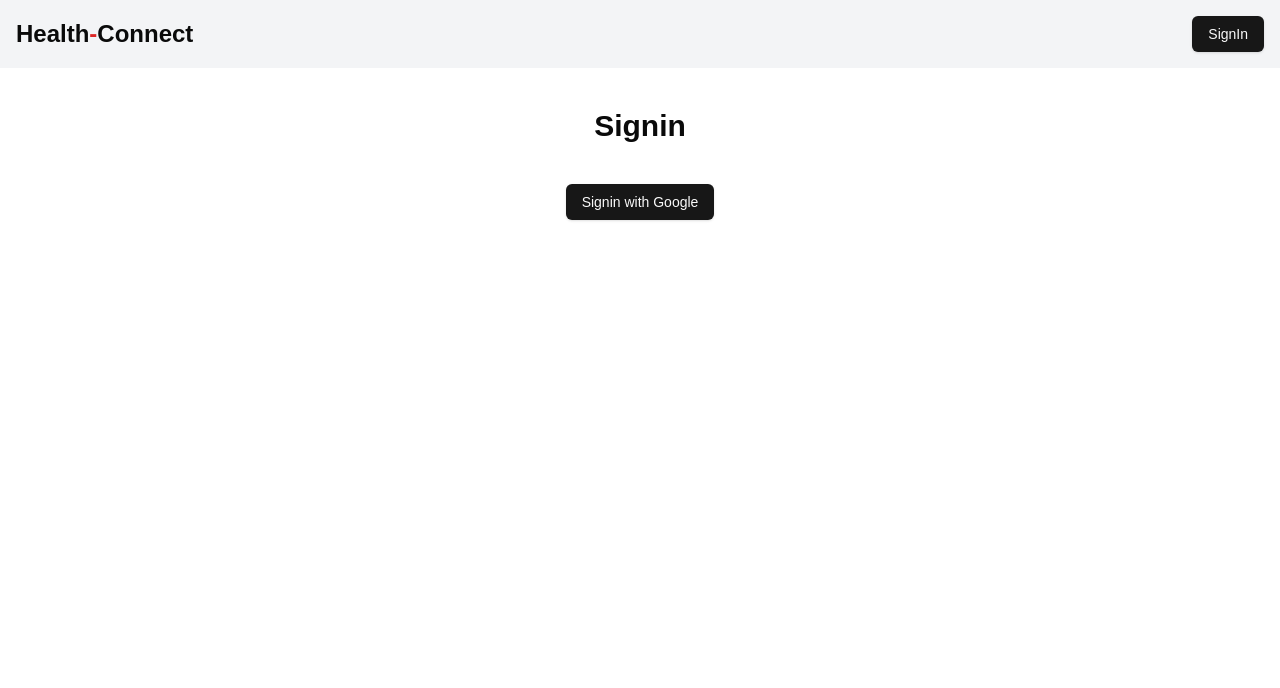
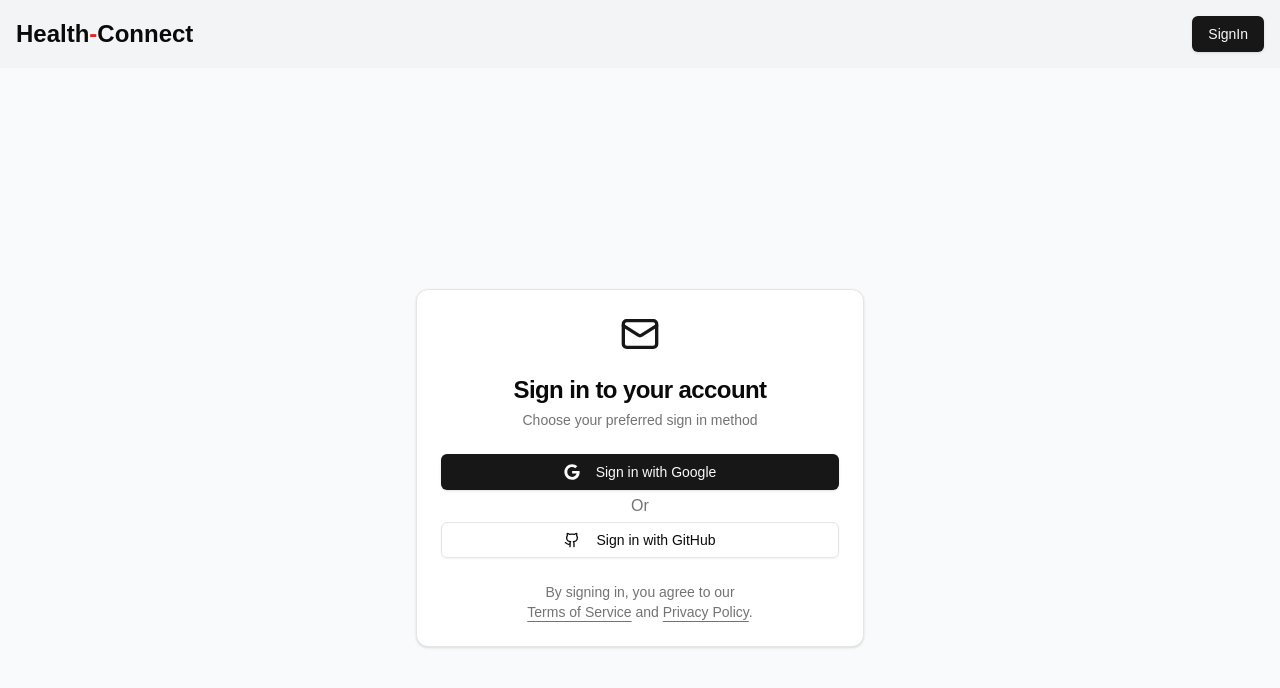
Before and after one commit to Muhammadanasraza/Dr.Appointment_System, a Next.js app: page /signin in a window 1280 px wide. Shown: the top 688 px of the page. Built offline with nearby package versions, Linux system fonts and the light colour scheme; no server answers.

Commit message:
add signout

```diff
--- a/src/app/signin/page.js
+++ b/src/app/signin/page.js
@@ -1,28 +1,106 @@
-import { Button } from "@/components/ui/button";
-import { auth, signIn } from "../../../auth";
-import { redirect } from "next/navigation";
+// import { Button } from "@/components/ui/button";
+// import { auth, signIn } from "../../../auth";
+// import { redirect } from "next/navigation";
 
 
 
 
-export default async function Signin() {
+// export default async function Signin() {
 
-    const session = await auth();
-    if(session) redirect("/")
+//     const session = await auth();
+//     if(session) redirect("/")
+
+//     return (
+//         <div className="min-h-screen items-center justify-center mx-auto  text-center">
+//             <h1 className="text-center text-3xl font-semibold justify-center m-10"> Signin </h1>
+//             {/* <Button className="w-80"> Continue With Google</Button> */}
+//             <form
+//                 action={async () => {
+//                     "use server"
+//                     await signIn("google")
+//                 }}
+//             >
+//                 <Button type="submit">Signin with Google</Button>
+//             </form>
+
+//         </div>
+//     )
+// }
+
+import { redirect } from "next/navigation"
+import { auth, signIn } from "../../../auth"
+import { Button } from "@/components/ui/button"
+import { Card, CardHeader, CardTitle, CardDescription, CardContent, CardFooter } from "@/components/ui/card"
+// import { Separator } from "@/components/ui/separator"
+import { Github, Mail } from 'lucide-react'
+
+export default async function Signin({ callbackUrl = "/" }) {
+  const session = await auth()
+  if (session) redirect(callbackUrl)
 
   return (
-        <div className="min-h-screen items-center justify-center mx-auto  text-center">
-            <h1 className="text-center text-3xl font-semibold justify-center m-10"> Signin </h1>
-            {/* <Button className="w-80"> Continue With Google</Button> */}
+    <div className="min-h-screen flex items-center max-sm:px-2 justify-center bg-gray-50 dark:bg-gray-900">
+      <Card className="w-full max-w-md">
+        <CardHeader className="space-y-1">
+          <div className="flex justify-center mb-4">
+            <Mail className="h-10 w-10 text-primary" />
+          </div>
+          <CardTitle className="text-2xl font-bold text-center">Sign in to your account</CardTitle>
+          <CardDescription className="text-center">
+            Choose your preferred sign in method
+          </CardDescription>
+        </CardHeader>
+        <CardContent className="space-y-4">
           <form
             action={async () => {
               "use server"
-                    await signIn("google")
+              await signIn("google", { callbackUrl })
             }}
           >
-                <Button type="submit">Signin with Google</Button>
+            <Button type="submit" className="w-full">
+              <svg
+                className="mr-2 h-4 w-4"
+                aria-hidden="true"
+                focusable="false"
+                data-prefix="fab"
+                data-icon="google"
+                role="img"
+                xmlns="http://www.w3.org/2000/svg"
+                viewBox="0 0 488 512"
+              >
+                <path
+                  fill="currentColor"
+                  d="M488 261.8C488 403.3 391.1 504 248 504 110.8 504 0 393.2 0 256S110.8 8 248 8c66.8 0 123 24.5 166.3 64.9l-67.5 64.9C258.5 52.6 94.3 116.6 94.3 256c0 86.5 69.1 156.6 153.7 156.6 98.2 0 135-70.4 140.8-106.9H248v-85.3h236.1c2.3 12.7 3.9 24.9 3.9 41.4z"
+                ></path>
+              </svg>
+              Sign in with Google
+            </Button>
           </form>
-
+          <div className="relative">
+            {/* <Separator /> */}
+            <span className="absolute left-1/2 top-1/2 -translate-x-1/2 -translate-y-1/2 bg-background px-2 text-muted-foreground">
+              Or
+            </span>
+          </div>
+          <Button variant="outline" className="w-full">
+            <Github className="mr-2 h-4 w-4" />
+            Sign in with GitHub
+          </Button>
+        </CardContent>
+        <CardFooter>
+          <p className="text-center mx-auto text-sm text-muted-foreground">
+            By signing in, you agree to our{" "} <br/>
+            <a href="#" className="underline py-2    underline-offset-4 hover:text-primary">
+              Terms of Service
+            </a>{" "}
+            and{" "}
+            <a href="#" className="underline underline-offset-4 hover:text-primary">
+              Privacy Policy
+            </a>
+            .
+          </p>
+        </CardFooter>
+      </Card>
     </div>
   )
 }
--- a/src/components/Header.js
+++ b/src/components/Header.js
@@ -21,7 +21,7 @@
     AvatarImage,
 } from "@/components/ui/avatar"
 import Link from "next/link"
-import { auth } from "../../auth"
+import { auth, signOut } from "../../auth"
 import LogoutButton from "./Logout"
 
 
@@ -78,10 +78,18 @@
                                             </Link>
                                         </DropdownMenuGroup>
                                         <DropdownMenuSeparator />
-                                        <DropdownMenuItem >
-                                            Log out
-                                            <DropdownMenuShortcut>⇧⌘</DropdownMenuShortcut>
-                                        </DropdownMenuItem>
+
+                                            <form
+                                                action={async () => {
+                                                    "use server"
+                                                    await signOut("google")
+                                                }}
+                                            >
+                                                <button className="pl-2 hover:bg-slate-100 rounded-sm w-full text-left"  type="submit"> Logout</button>
+                                            </form>
+
+                                            {/* <DropdownMenuShortcut>⇧⌘</DropdownMenuShortcut> */}
+
                                         {/* <LogoutButton /> */}
                                     </DropdownMenuContent>
                                 </DropdownMenu>
```
Lines whose indentation alone changed are shown as unchanged.
